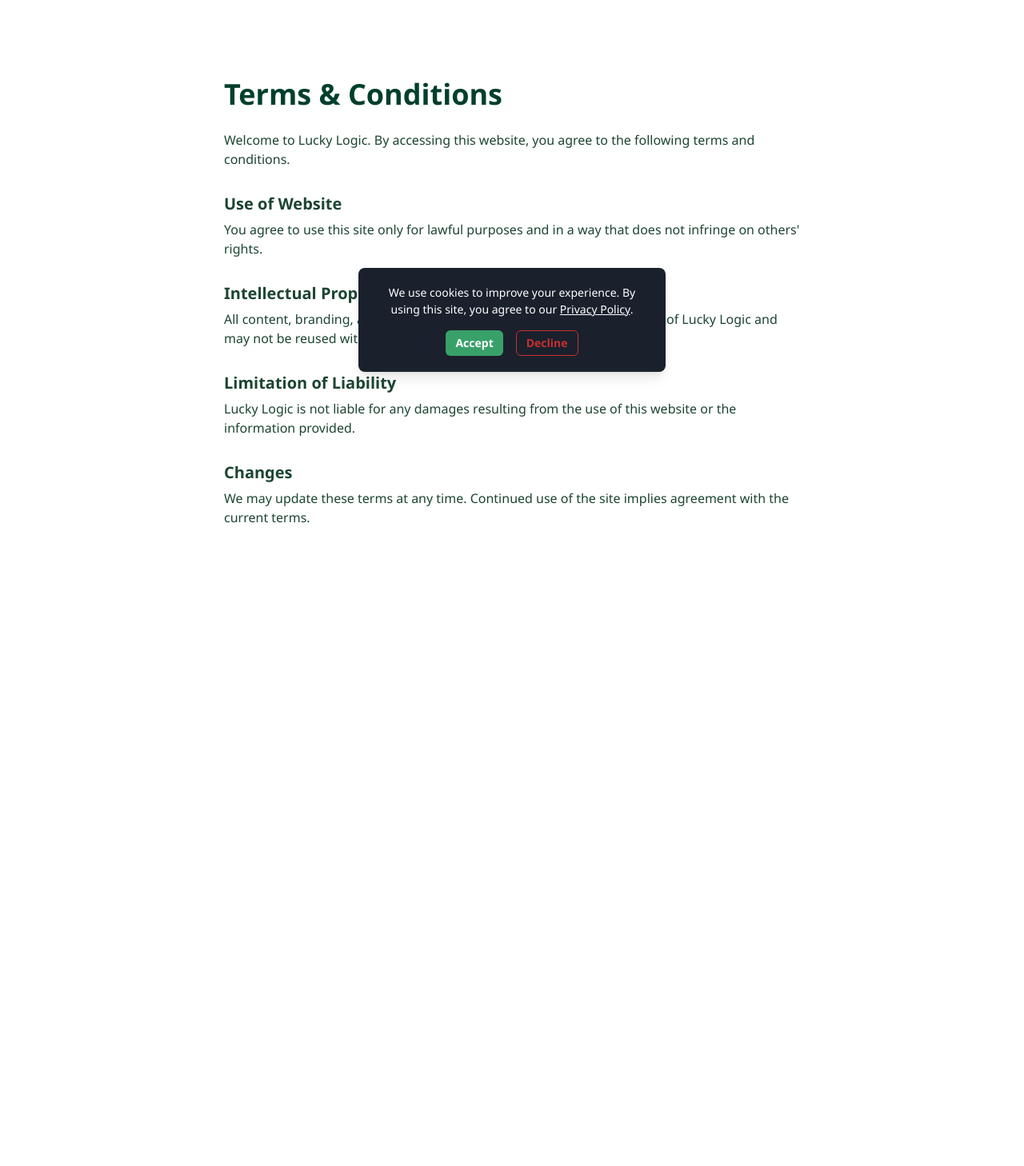
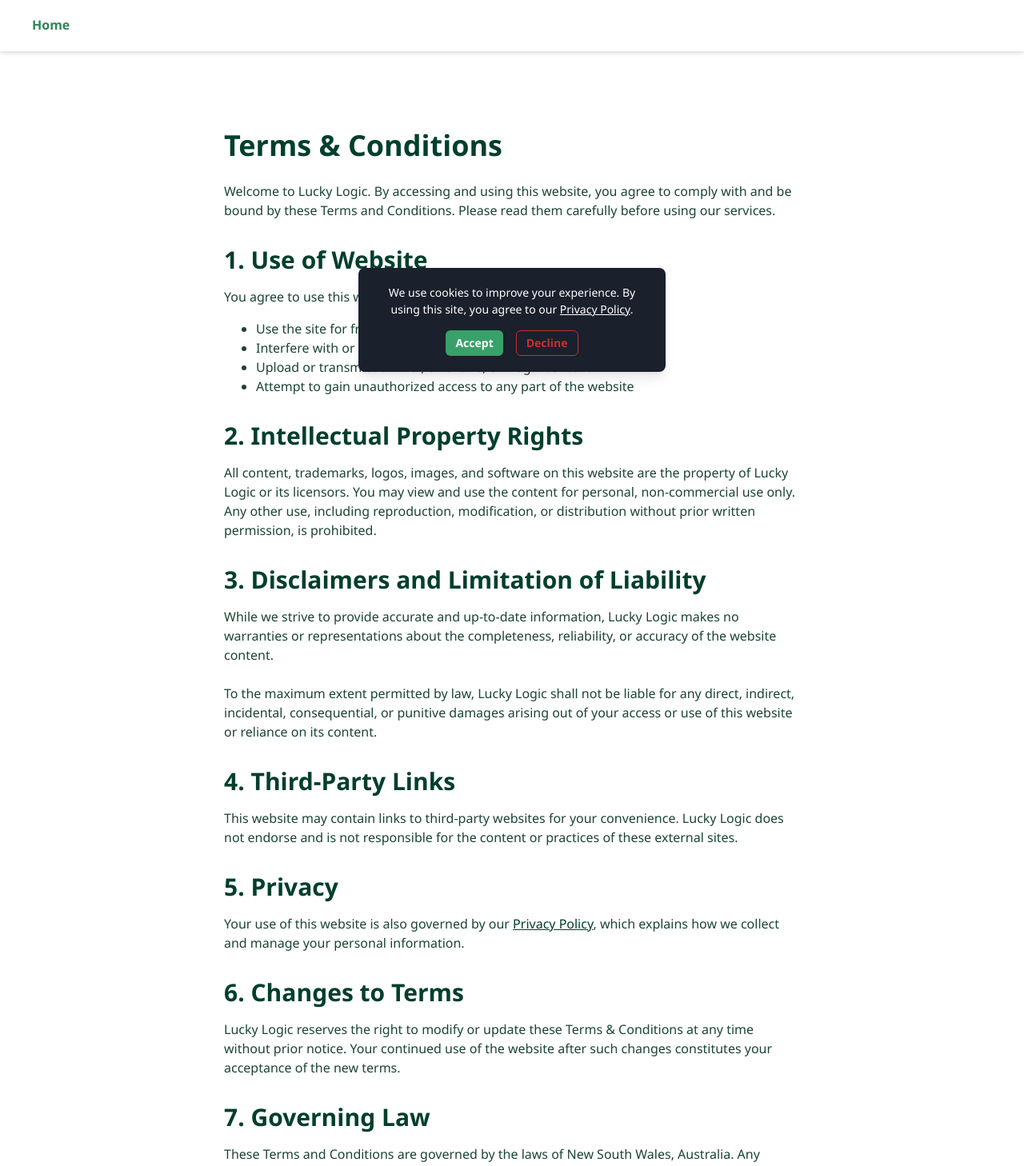
Before and after one commit to Neesonn/luckylogicit, a Next.js app: page /terms in a window 1280 px wide. Shown: the top 1458 px of the page at 80% size. Before the commit the page ends 800 px from the top, so only its background shows below. Built offline with nearby package versions, Linux system fonts and the light colour scheme.

Commit message:
Update cookie policy and consent banner with enhanced functionality

```diff
--- a/app/layout.tsx
+++ b/app/layout.tsx
@@ -1,24 +1,19 @@
 'use client';
-import { ChakraProvider } from '@chakra-ui/react';
+import { ChakraProvider, Box } from '@chakra-ui/react';
 import theme from '../theme/theme';
-import CookieBanner from '../components/CookieBanner';
-import GoogleAnalytics from '../components/GoogleAnalytics';
+import Navbar from '../components/Navbar';
+import Footer from '../components/Footer';
 
 export default function RootLayout({ children }: { children: React.ReactNode }) {
   return (
     <html lang="en">
-      <head>
-        {/* Google Site Verification */}
-        <meta
-          name="google-site-verification"
-          content="r71WszO964Ylg5Pg3MBa_q3h5x0o53j4FBd5v6gUWgk"
-        />
-      </head>
       <body>
         <ChakraProvider theme={theme}>
-          {children}
-          <CookieBanner />
-          <GoogleAnalytics />
+          <Navbar />
+          <Box minHeight="calc(100vh - 120px)"> {/* Adjust if needed */}
+            {children}
+          </Box>
+          <Footer />
         </ChakraProvider>
       </body>
     </html>
--- a/app/terms/page.tsx
+++ b/app/terms/page.tsx
@@ -1,5 +1,5 @@
 'use client';
-import { Box, Heading, Text } from '@chakra-ui/react';
+import { Box, Heading, Text, UnorderedList, ListItem, Link } from '@chakra-ui/react';
 
 export default function TermsPage() {
   return (
@@ -8,41 +8,79 @@
         Terms & Conditions
       </Heading>
 
-      <Text mb={4}>
-        Welcome to Lucky Logic. By accessing this website, you agree to the following terms and
-        conditions.
+      <Text mb={6}>
+        Welcome to Lucky Logic. By accessing and using this website, you agree to comply with and be
+        bound by these Terms and Conditions. Please read them carefully before using our services.
       </Text>
 
-      <Heading as="h2" size="md" mt={8} mb={2}>
-        Use of Website
+      <Heading as="h2" size="lg" mt={8} mb={4} color="brand.green">
+        1. Use of Website
       </Heading>
       <Text mb={4}>
-        You agree to use this site only for lawful purposes and in a way that does not infringe on
-        others' rights.
+        You agree to use this website lawfully and responsibly, and not to:
+      </Text>
+      <UnorderedList mb={6} pl={6}>
+        <ListItem>Use the site for fraudulent or unlawful purposes</ListItem>
+        <ListItem>Interfere with or disrupt website operation or security</ListItem>
+        <ListItem>Upload or transmit harmful, offensive, or illegal content</ListItem>
+        <ListItem>Attempt to gain unauthorized access to any part of the website</ListItem>
+      </UnorderedList>
+
+      <Heading as="h2" size="lg" mt={8} mb={4} color="brand.green">
+        2. Intellectual Property Rights
+      </Heading>
+      <Text mb={6}>
+        All content, trademarks, logos, images, and software on this website are the property of Lucky Logic or its licensors. You may view and use the content for personal, non-commercial use only. Any other use, including reproduction, modification, or distribution without prior written permission, is prohibited.
       </Text>
 
-      <Heading as="h2" size="md" mt={8} mb={2}>
-        Intellectual Property
+      <Heading as="h2" size="lg" mt={8} mb={4} color="brand.green">
+        3. Disclaimers and Limitation of Liability
       </Heading>
-      <Text mb={4}>
-        All content, branding, and visuals on this site are the intellectual property of Lucky Logic
-        and may not be reused without written permission.
+      <Text mb={6}>
+        While we strive to provide accurate and up-to-date information, Lucky Logic makes no warranties or representations about the completeness, reliability, or accuracy of the website content.
+      </Text>
+      <Text mb={6}>
+        To the maximum extent permitted by law, Lucky Logic shall not be liable for any direct, indirect, incidental, consequential, or punitive damages arising out of your access or use of this website or reliance on its content.
       </Text>
 
-      <Heading as="h2" size="md" mt={8} mb={2}>
-        Limitation of Liability
+      <Heading as="h2" size="lg" mt={8} mb={4} color="brand.green">
+        4. Third-Party Links
       </Heading>
-      <Text mb={4}>
-        Lucky Logic is not liable for any damages resulting from the use of this website or the
-        information provided.
+      <Text mb={6}>
+        This website may contain links to third-party websites for your convenience. Lucky Logic does not endorse and is not responsible for the content or practices of these external sites.
       </Text>
 
-      <Heading as="h2" size="md" mt={8} mb={2}>
-        Changes
+      <Heading as="h2" size="lg" mt={8} mb={4} color="brand.green">
+        5. Privacy
+      </Heading>
+      <Text mb={6}>
+        Your use of this website is also governed by our{' '}
+        <Link href="/privacy-policy" color="brand.green" textDecoration="underline">
+          Privacy Policy
+        </Link>
+        , which explains how we collect and manage your personal information.
+      </Text>
+
+      <Heading as="h2" size="lg" mt={8} mb={4} color="brand.green">
+        6. Changes to Terms
+      </Heading>
+      <Text mb={6}>
+        Lucky Logic reserves the right to modify or update these Terms & Conditions at any time without prior notice. Your continued use of the website after such changes constitutes your acceptance of the new terms.
+      </Text>
+
+      <Heading as="h2" size="lg" mt={8} mb={4} color="brand.green">
+        7. Governing Law
+      </Heading>
+      <Text mb={6}>
+        These Terms and Conditions are governed by the laws of New South Wales, Australia. Any disputes arising will be subject to the exclusive jurisdiction of the courts in New South Wales.
+      </Text>
+
+      <Heading as="h2" size="lg" mt={8} mb={4} color="brand.green">
+        8. Contact Us
       </Heading>
       <Text>
-        We may update these terms at any time. Continued use of the site implies agreement with the
-        current terms.
+        If you have any questions or concerns regarding these Terms & Conditions, please contact us at{' '}
+        <strong>support@luckylogic.com.au</strong>.
       </Text>
     </Box>
   );
--- a/components/Navbar.tsx
+++ b/components/Navbar.tsx
@@ -1,24 +1,25 @@
-import { Flex, Image } from '@chakra-ui/react';
+import { Flex, Button } from '@chakra-ui/react';
+import Link from 'next/link';
 
 export default function Navbar() {
   return (
     <Flex
       as="nav"
-      justify="space-between"
+      justify="flex-start"
       align="center"
       px={6}
       py={3}
       bg="white"
       boxShadow="md"
-      position="relative"     // ✅ ensure it stacks
-      zIndex={10}             // ✅ sits above Hero SVG
+      position="relative"
+      zIndex={10}
+      gap={4}  // add some spacing
     >
-      <Image
-        src="/logo.png"
-        alt="Lucky Logic Logo"
-        width="50px"
-        height="auto"
-      />
+      <Link href="/" passHref legacyBehavior>
+        <Button as="a" colorScheme="green" variant="ghost" size="md">
+          Home
+        </Button>
+      </Link>
     </Flex>
   );
 }
```
Also changed, not shown: app/page.tsx (+2 -6 lines).
